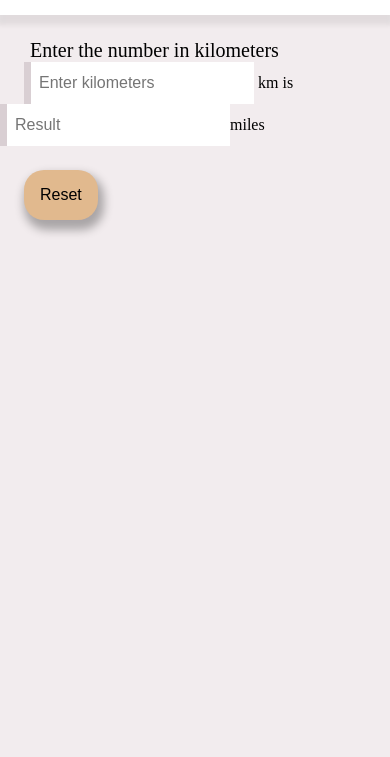
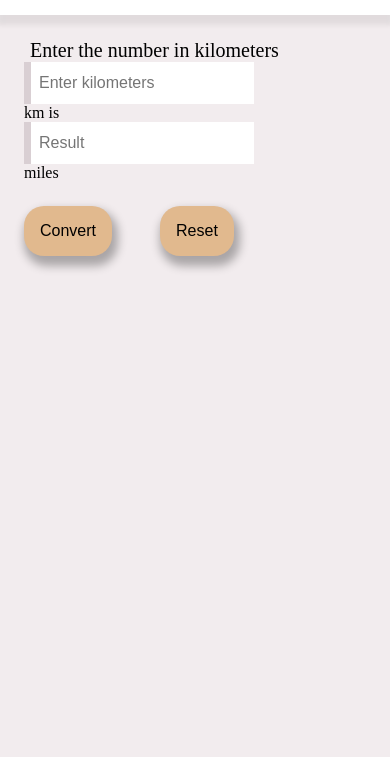
Before and after one commit to AyatBaesh/Km-to-Miles-Converter, a plain HTML site: page index.html in a window 390 px wide. Shown: the part 87-844 px from the top of the page. Drawn offline with Linux system fonts and the light colour scheme.

Commit message:
added convert button and made converter trigger on Enter

```diff
--- a/index.html
+++ b/index.html
@@ -2,24 +2,27 @@
 <html lang="en">
 <head>
     <meta charset="UTF-8">
-    <meta http-equiv="X-UA-Compatible" content="IE=edge">
     <meta name="viewport" content="width=device-width, initial-scale=1.0">
     <title>KM to Miles Converter</title>
     <link rel = 'stylesheet' href = 'style.css'>
+    <script  type = "module" src = "scripts/main.js"></script>
 </head>
 <body>
     <nav class = "navbar">
         <h1 class = "nav-brand">KM to Miles converter</h1>
     </nav>
-    <main class="'main-container">
+    <main class="main-container">
         <form>
             <label class="label" for="km-input">Enter the number in kilometers</label>
             <input  type = "number" class = "input" placeholder = "Enter kilometers" id = "km-input">
             <span class = "unit">km is</span>
-            <input class = "input" placeholder = "Result" disabled id = "miles-output">miles
-            <input type="reset" class="convert-button"  value="Reset"></button>
+            <input class = "input" placeholder = "Result" disabled id = "miles-output"><span class = 'unit'>miles</span>
+            <div class = 'buttons'>
+                <input type = 'button' class="button" accesskey="enter" value="Convert" id = 'convert-button'></input>
+                <input type="reset" class="button"   value="Reset"></input>
+            </div>
         </form>
     </main>
-    <script  type = "module" src = "scripts/main.js"></script>
+
 </body>
 </html>
--- a/scripts/main.js
+++ b/scripts/main.js
@@ -1,14 +1,20 @@
 import {convertKMtoMiles} from "./convert.js"
 const kmInput = document.querySelector("#km-input");
 let milesOutput = document.querySelector("#miles-output");
-const convertButton = document.querySelector("input[type='button']");
+let convertButton = document.querySelector("#convert-button");
 
-kmInput.addEventListener("keyup",() => {
+function convert(){
 
-    let kmValue = document.querySelector("input[id='km-input'").value;
-    if(kmValue >= 0){
-    milesOutput.value = convertKMtoMiles(kmInput.value);
-    }else{
-        milesOutput.value = "Distance can't be negative"
+        if(document.querySelector("#km-input").value >= 0){ //making sure that distance is not negative
+            return milesOutput.value = convertKMtoMiles(kmInput.value);
+        }else{
+            return milesOutput.value = "Distance can't be negative";
+        }
+}
+kmInput.addEventListener('keydown', (event) =>{
+    if(event.keyCode === 13){
+        convert();
     }
+
 });
+convertButton.addEventListener('click', convert);
--- a/style.css
+++ b/style.css
@@ -31,10 +31,11 @@
   h1{
     font-size: 36px;
     font-weight: 600;
+    margin-left: 1.5em;
   }
   .main-container{
     max-width:1080px;
-    margin:auto;
+
   }
   .unit{
     margin:0;
@@ -61,7 +62,7 @@
     margin: 0 0 0 0;
     /* margin-bottom: 1.5em; */
     padding: 0.75em 0.5em;
-    min-width:200px;
+    max-width:220px;
     border:none;
     border-left:7px solid var(--neutral-4);
     transition: border-left-color 160ms;
@@ -75,9 +76,17 @@
     outline:none;
     border-left: 7px solid var(--primary-1);
   }
-  .convert-button{
+
+  /* FORMS-BUTTONS */
+  .buttons{
+    display:flex;
+    justify-content:space-between;
+    max-width: 400px;
+
+  }
+  .button{
     background-color: var(--primary-3);
-    display:block;
+
     margin:1.5em;
     font-size:16px;
     padding:1em;
@@ -87,7 +96,7 @@
     outline: none;
     border-style: none;
   }
-  .convert-button:active{
+  .button:active{
     box-shadow: none;
   }
 
@@ -105,4 +114,28 @@
     text-decoration: none;
   }
 
-  /* BUTTONS */
+
+  /* RESPONSIVE */
+  @media(max-width:540px){
+    body{
+      text-align: center;
+
+    }
+    .unit{
+      display: flex;
+      justify-content: start;
+      margin-left: 1.5em;
+      margin-left: 1.5em ;
+    }
+    .input{
+      display:flex;
+      flex-direction: column;
+      justify-content: space-between;
+    }
+    #miles-output{
+      margin-left:1.5em;
+    }
+    .buttons{
+      width:200px;
+    }
+  }
```
